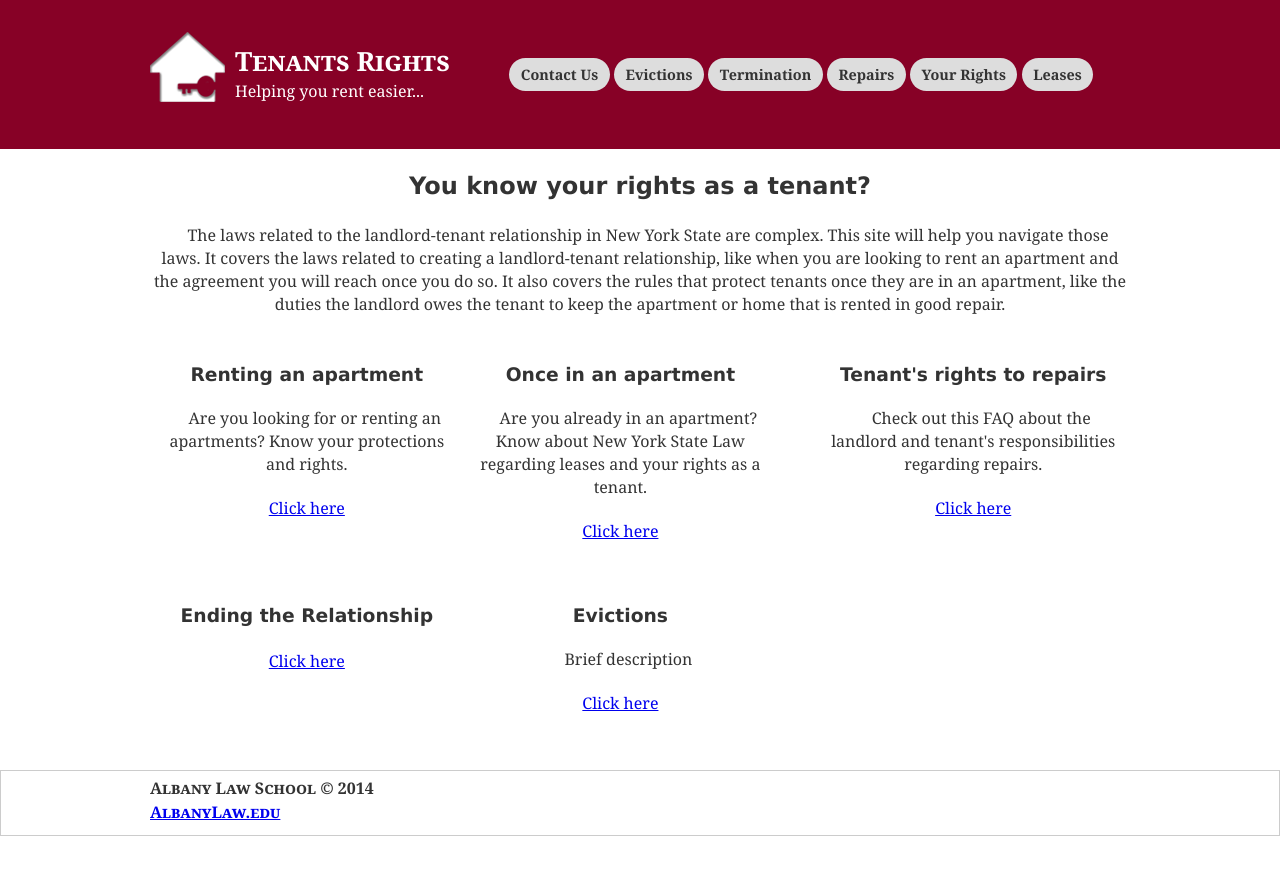
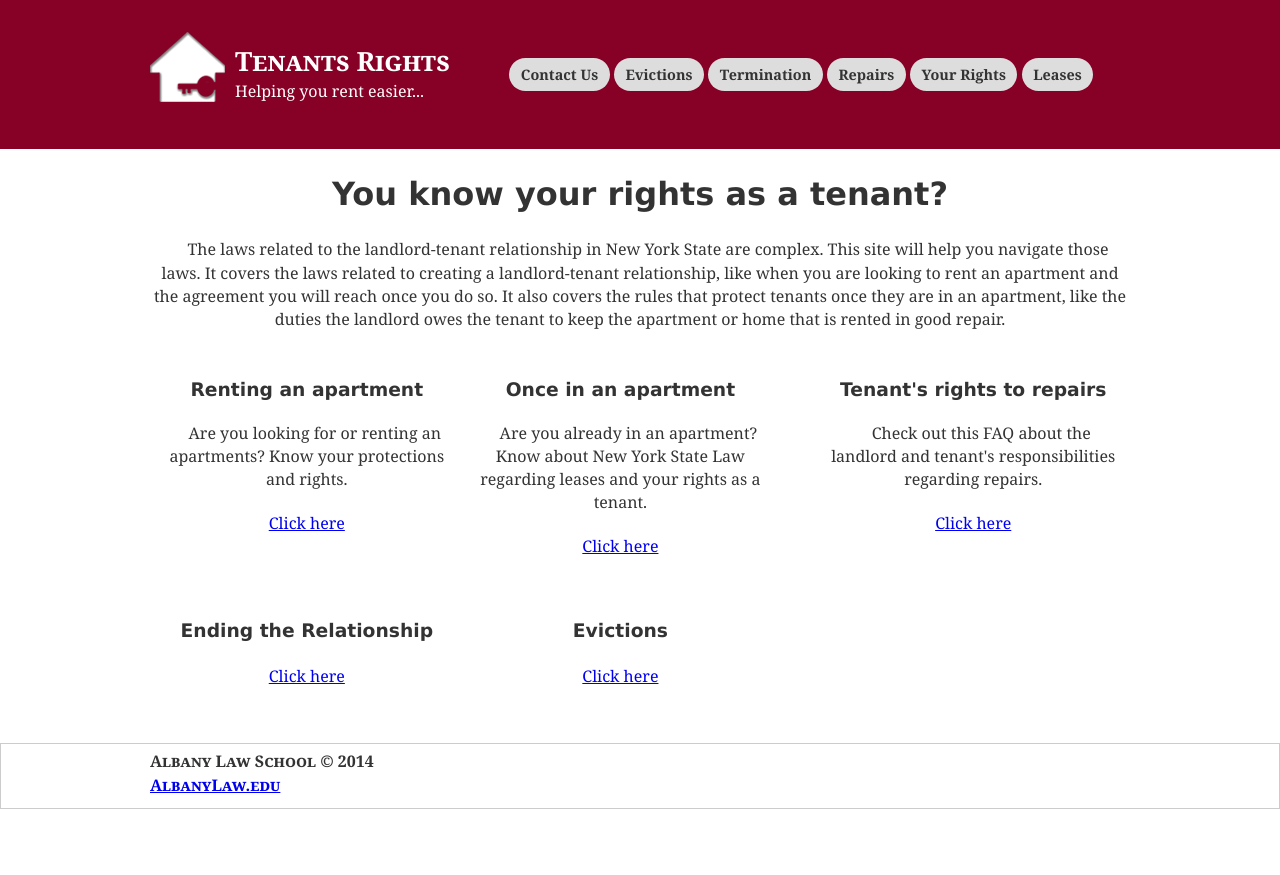
Before and after one commit to iinf362/team5, a Jekyll site: the page built from index.html, in a window 1280 px wide. Shown: the top 875 px of the page. Built offline with Jekyll 4.4.1, drawn with Linux system fonts in a browser that asks for light colours.

Commit message:
Update index.html

```diff
--- a/index.html
+++ b/index.html
@@ -4,7 +4,7 @@
 ---
 
 <div class="container">
-    <h2 class="welcome-title">You know your rights as a tenant?</h2>
+    <h1 class="welcome-title">You know your rights as a tenant?</h2>
     <p class="welcome-text">The laws related to the landlord-tenant relationship in New York State are complex. This site will help you navigate those laws. It covers the laws related to creating a landlord-tenant relationship, like when you are looking to rent an apartment and the agreement you will reach once you do so. It also covers the rules that protect tenants once they are in an apartment, like the duties the landlord owes the tenant to keep the apartment or home that is rented in good repair.
     </p>
     <div class="index-columns cf">
@@ -21,19 +21,19 @@
         <div class="col-30">
             <h3 class="section-title">Tenant's rights to repairs</h4>
             <p class="section-description">Check out this FAQ about the landlord and tenant's responsibilities regarding repairs.</p>
-            <a href="/leases/leases.html">Click here</a>
+            <a href="/repairs/index.html">Click here</a>
         </div>
     </div>
     <div class="index-columns cf">
         <div class="col-30">
             <h3 class="section-title">Ending the Relationship</h4>
             <p class="section-description"></p>
-            <a href="/leases/leases.html">Click here</a>
+            <a href="/termination/index.html">Click here</a>
         </div>
         <div class="col-30">
             <h3 class="section-title">Evictions</h4>
-            <p class="section-description">Brief description</p>
-            <a href="/leases/leases.html">Click here</a>
+            <p class="section-description"></p>
+            <a href="evictions.html">Click here</a>
         </div>
         <div class="col-30">
         </div>
```
